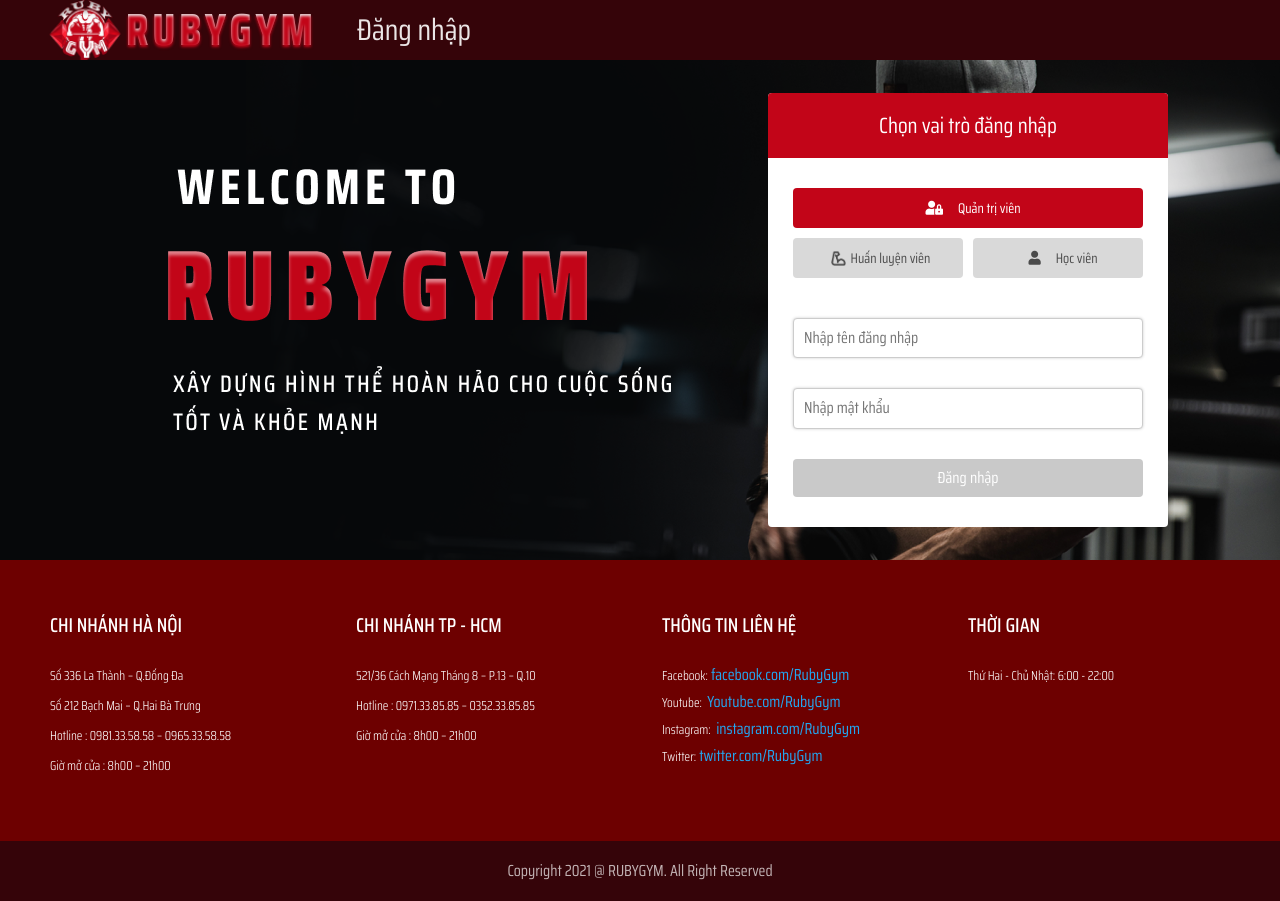
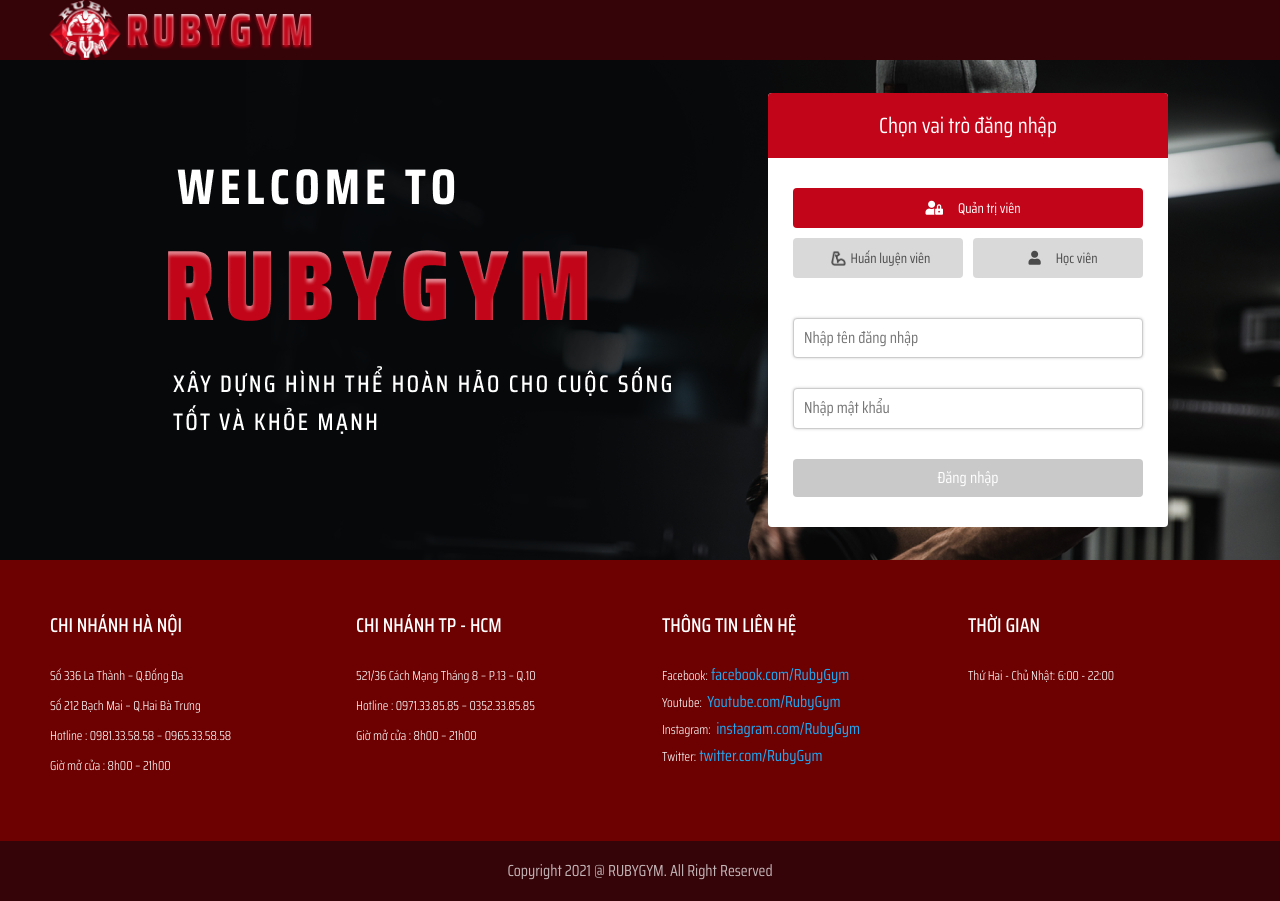
Before and after one commit to hienchamhoc/RubyGym-Frontend, a React (Create React App) app: page /login in a window 1280 px wide. Built offline with nearby package versions, Linux system fonts and the light colour scheme.

Commit message:
update login again

```diff
--- a/src/components/Login/Login.css
+++ b/src/components/Login/Login.css
@@ -17,14 +17,6 @@
     display: flex;
     height: 100%;
     align-items: center;
-}
-
-.login-header-logo .login-heading {
-    color: white;
-    font-size: 30px;
-    font-weight: 400;
-    padding-left: 40px;
-    opacity: 0.9;
 }
 
 .login-body {
--- a/src/components/Login/Login.js
+++ b/src/components/Login/Login.js
@@ -25,7 +25,6 @@
                         <div className="login-header-logo">
                             <Link to='/'><img src={logo} alt="" className="logo-img" /></Link>
                             <Link to='/' className="logo-name">RUBYGYM</Link>
-                            <h2 className="login-heading">Đăng nhập</h2>
                         </div>
                     </div>
                 </div>
```
